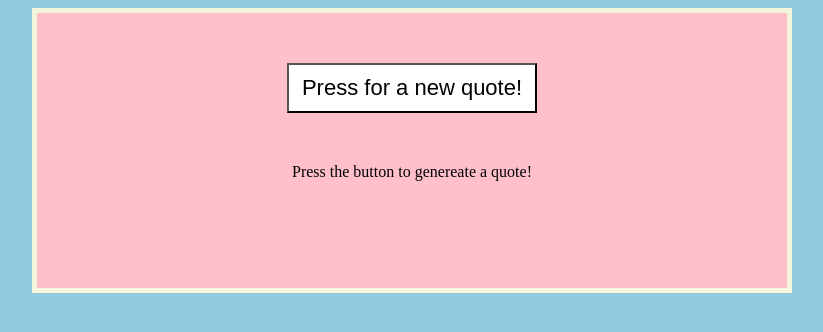
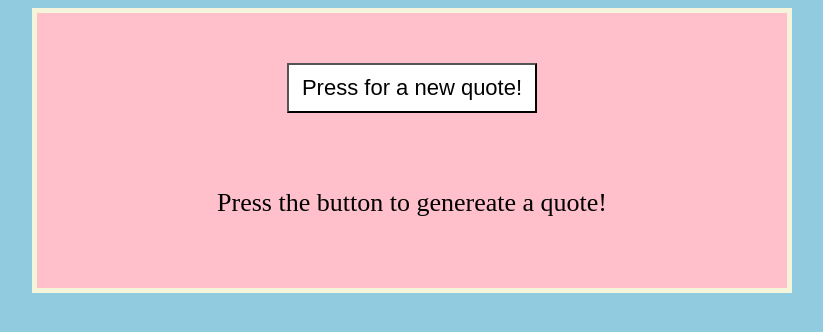
Before and after one commit to ninankkim/random-quote-gen, a plain HTML site: page index.html in a window 1280 px wide. Shown: the whole page, without its empty margins (228-1051 px from the left). Drawn offline with Linux system fonts and the light colour scheme.

Commit message:
updated style sheet and added a js page

```diff
--- /dev/null
+++ b/main.js
@@ -0,0 +1 @@
+let btn = document.getElementsById('btn');
--- a/style.css
+++ b/style.css
@@ -18,3 +18,9 @@ body {
     font-size: 22px;
     background-color: #FFFFFF;
 }
+
+#output {
+    margin: 25px auto;
+    font-size: 26px;
+    color: black;
+}
```
